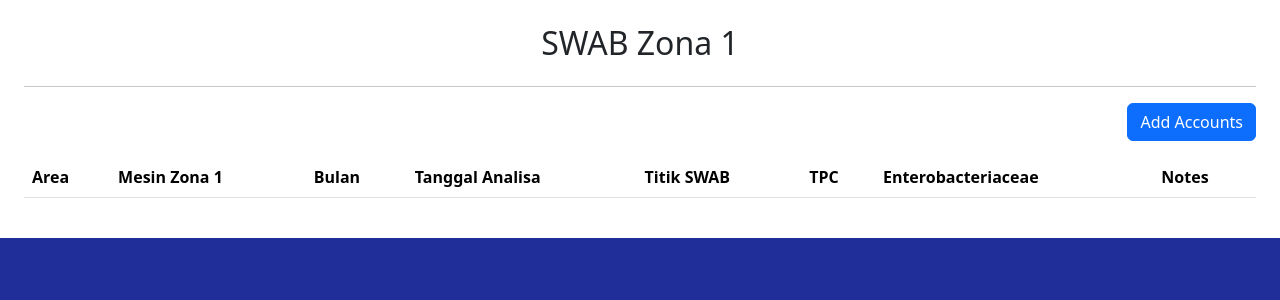
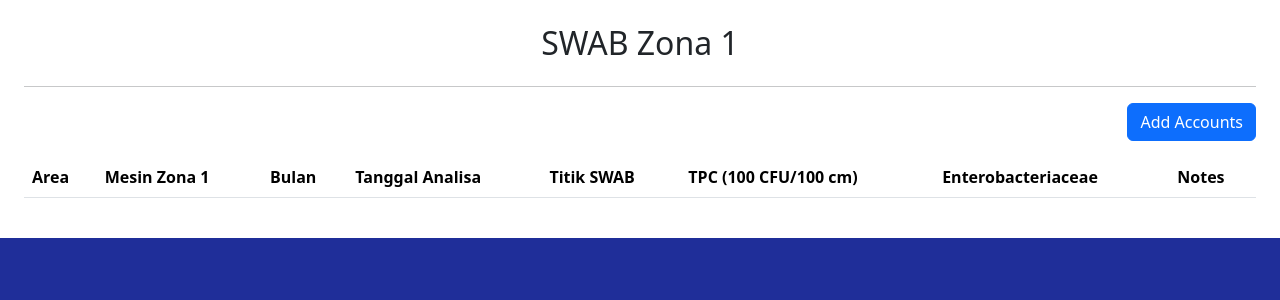
Before and after one commit to aldi-ardyansah/Nge-SWAB-Yuk, a PHP site: page /admin_b_swab_a_zona-1.php in a window 1280 px wide. Shown: the part 74-374 px from the top of the page. Run offline with PHP 8.4, Linux system fonts and the light colour scheme; the visitor is signed in with stand-in values (Sample User, id 1); data that the repository does not hold is empty.

Commit message:
Update admin_b_swab_a_zona-1.php

```diff
--- a/admin_b_swab_a_zona-1.php
+++ b/admin_b_swab_a_zona-1.php
@@ -77,7 +77,7 @@
                             <th scope="col">Bulan</th>
                             <th scope="col">Tanggal Analisa</th>
                             <th scope="col">Titik SWAB</th>
-                            <th scope="col">TPC</th>
+                            <th scope="col">TPC (100 CFU/100 cm)</th>
                             <th scope="col">Enterobacteriaceae</th>
                             <th scope="col">Notes</th>
                         </tr>
```
